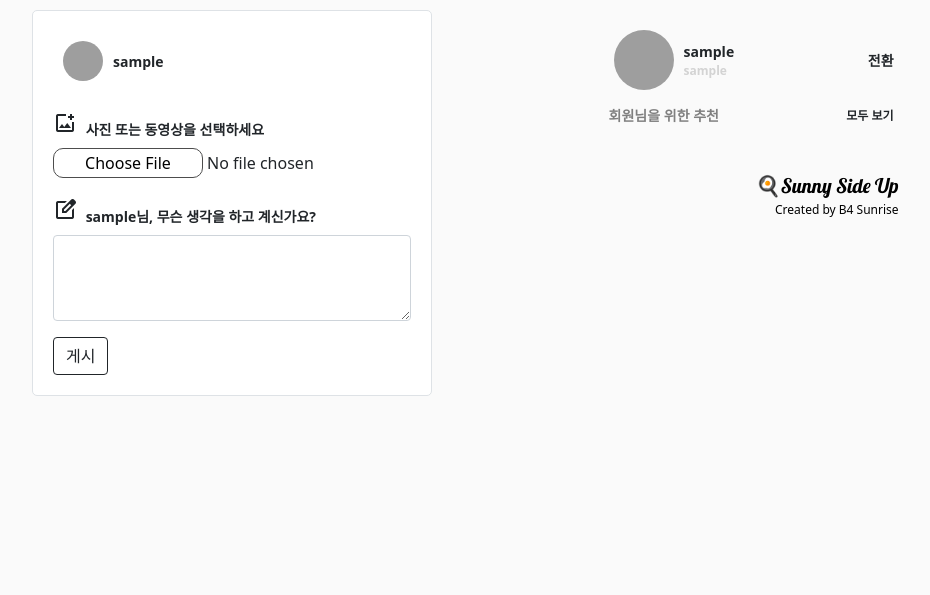
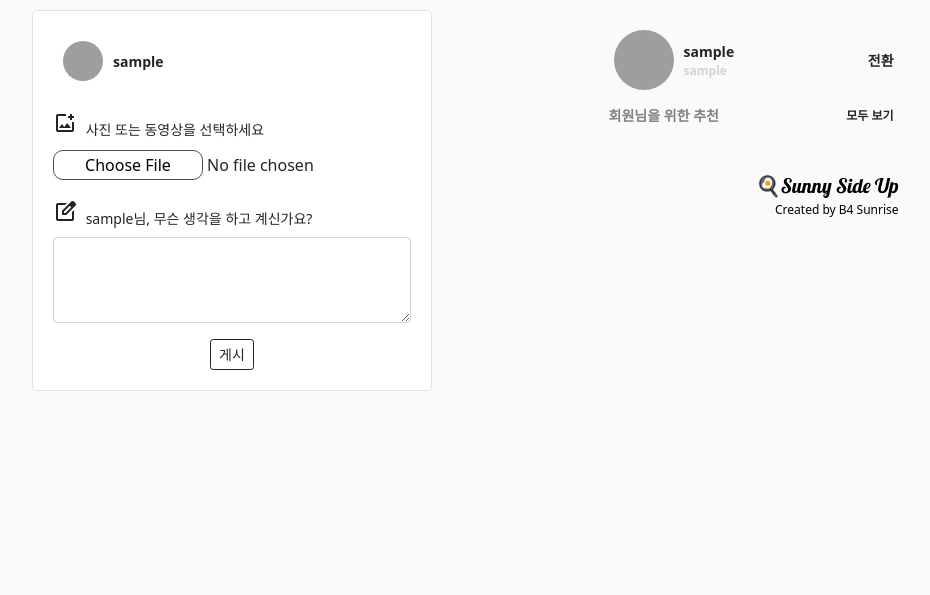
Before and after one commit to kbm1933/SUNNY-SIDE-UP, a Django app: page /content/ in a window 1280 px wide. Shown: the part 50-645 px from the top of the page, without its empty margins (318-1248 px from the left). Run offline with Django 4.2, Linux system fonts and the light colour scheme; the visitor is signed in with stand-in values (Sample User, id 1); data comes from the database, SQL or seed files in the repository; data that the repository does not hold is empty; grey boxes are pictures that could not be loaded.

Commit message:
feed-box 수정(게시버튼 가운데 정렬, 간격 조정 등)

```diff
--- a/templates/content/home.html
+++ b/templates/content/home.html
@@ -10,13 +10,15 @@
                 {% csrf_token %}
                 <span class="feed_name_txt"> {{ user }} </span>
         </div>
-        <label for="imgs" class="form-label" style="margin-top: 20px;"> <span class="material-symbols-outlined">add_photo_alternate</span>
+        <label for="imgs" class="form-label" style="font-weight:normal; margin-top: 20px; margin-bottom: 10px;"> <span class="material-symbols-outlined">add_photo_alternate</span>
             사진 또는 동영상을 선택하세요 </label><br>
         <input class='photo_btn' type="file" id='imgs' name='imgs' multiple">
-        <div class="mb-3" style="margin-top: 20px;"> <label for="my-content" class="form-label"> <span class="material-symbols-outlined">edit_square </span> {{ user }}님, 무슨 생각을 하고 계신가요?</label>
+        <div class="mb-3" style="margin-top: 20px;"> <label for="my-content" class="form-label" style="font-weight: normal;"> <span class="material-symbols-outlined">edit_square </span> {{ user }}님, 무슨 생각을 하고 계신가요?</label>
             <textarea class="form-control" id="my-content" name="my-content" rows="3"></textarea>
         </div>
-        <button type="submit" class="btn btn-outline-dark" class="post_btn"">게시</button>
+        <div style="text-align: center;">
+            <button type="submit" class="btn btn-outline-dark btn-sm" class="post_btn">게시</button>
+        </div>
         </form>
     </div>
 
```
